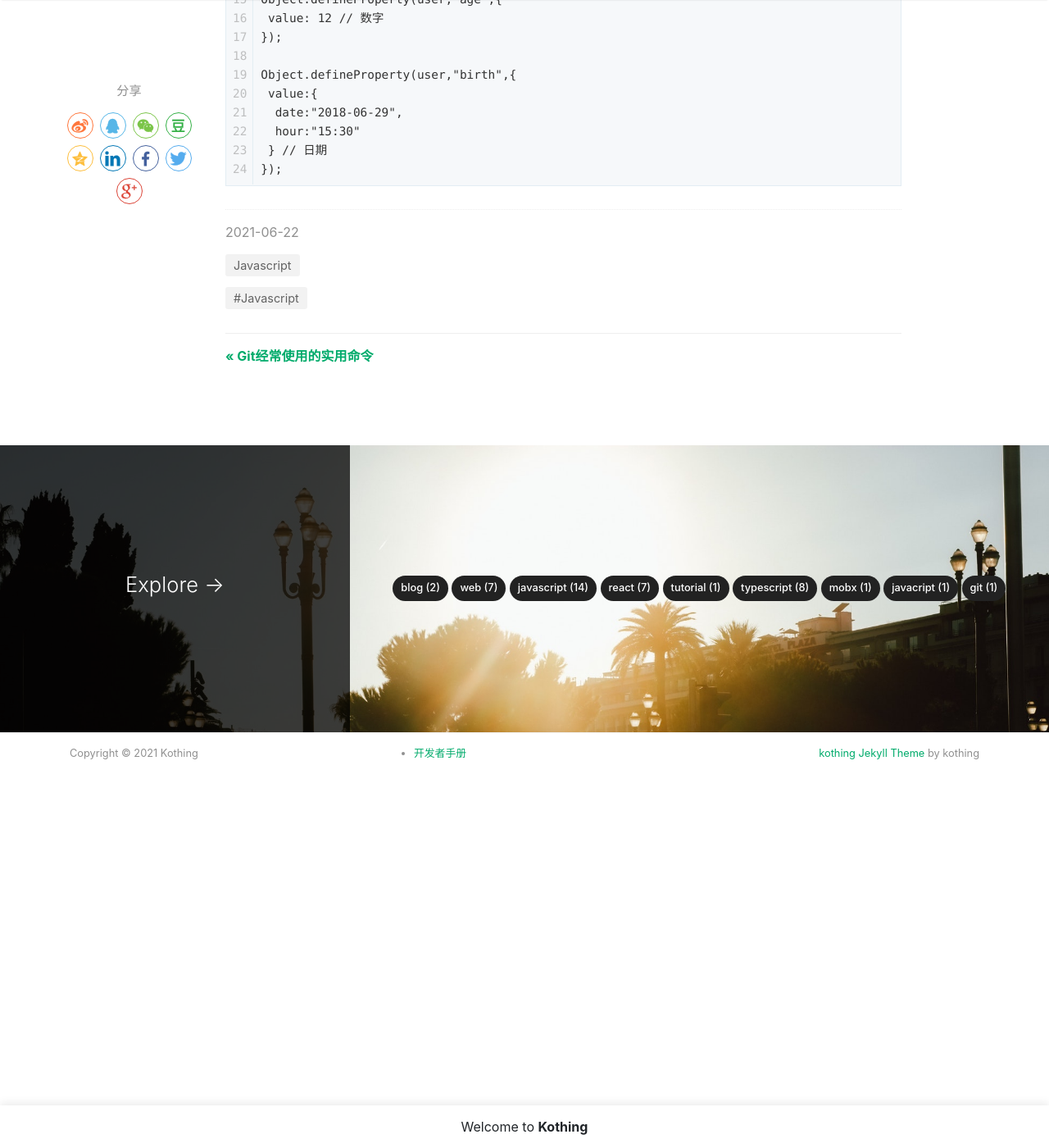
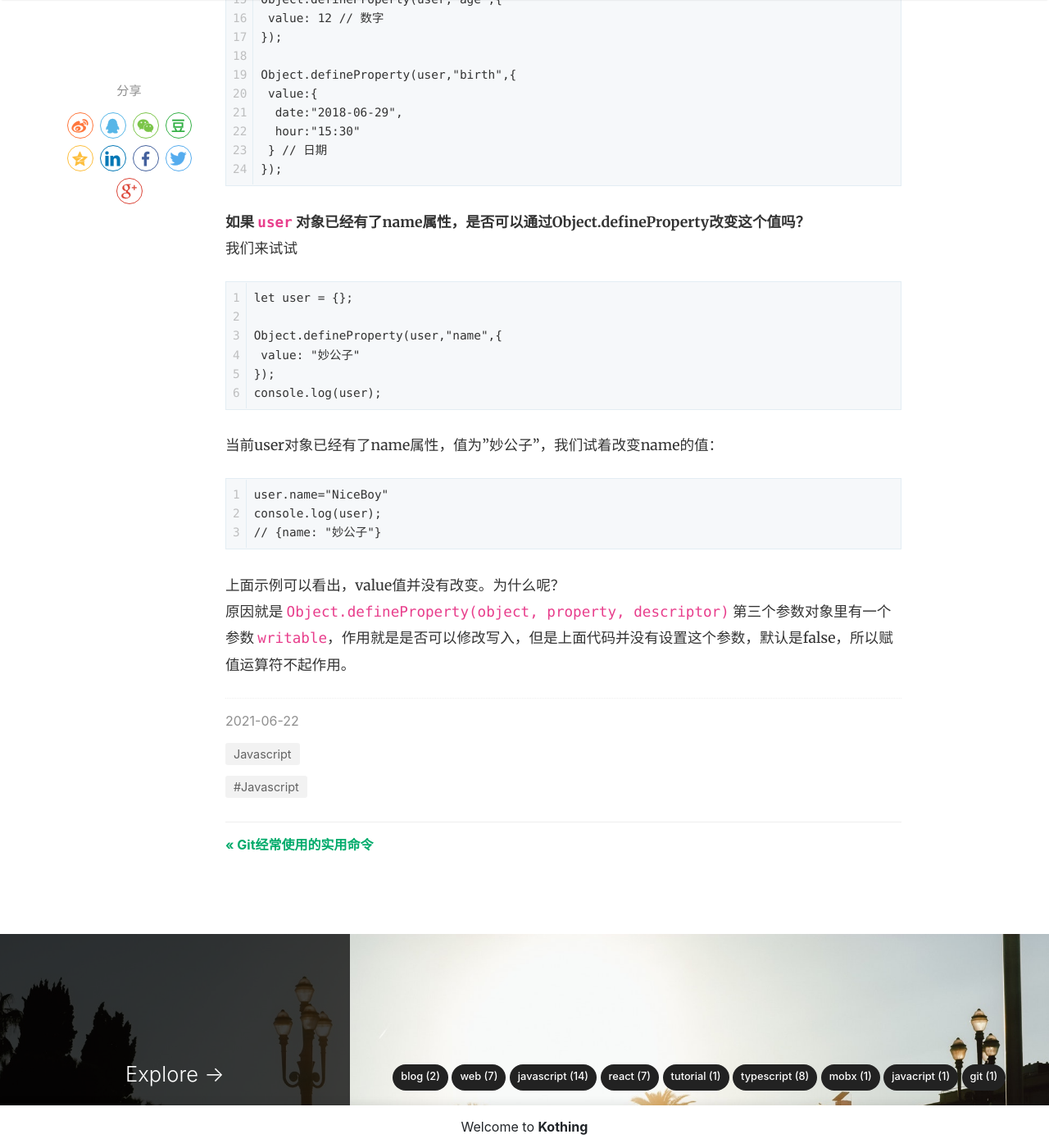
Before and after one commit to kothing/kothing.github.io, a Jekyll site: the page built from _posts/2021-06-22-Object.defineProperty.md, in a window 1280 px wide and 1400 px high, scrolled down 3629 px. Shown: the whole window at 82% size. Built offline with Jekyll 4.4.1, drawn with Linux system fonts in a browser that asks for light colours; nearby versions of some CDN libraries; comment, search, counter and statistics services are not loaded; before the commit the page ends 4647 px from its top, so only the background shows below that.

Commit message:
Update 2021-06-22-Object.defineProperty.md

````diff
--- a/_posts/2021-06-22-Object.defineProperty.md
+++ b/_posts/2021-06-22-Object.defineProperty.md
@@ -123,3 +123,22 @@ Object.defineProperty(user,"birth",{
  } // 日期
 });
 ```
+
+**如果 `user` 对象已经有了name属性，是否可以通过Object.defineProperty改变这个值吗？**
+我们来试试
+```
+let user = {};
+
+Object.defineProperty(user,"name",{
+ value: "妙公子"
+});
+console.log(user);
+```
+当前user对象已经有了name属性，值为"妙公子"，我们试着改变name的值：
+```
+user.name="NiceBoy"
+console.log(user);
+// {name: "妙公子"}
+```
+上面示例可以看出，value值并没有改变。为什么呢？
+原因就是 `Object.defineProperty(object, property, descriptor)` 第三个参数对象里有一个参数 `writable`，作用就是是否可以修改写入，但是上面代码并没有设置这个参数，默认是false，所以赋值运算符不起作用。
````
